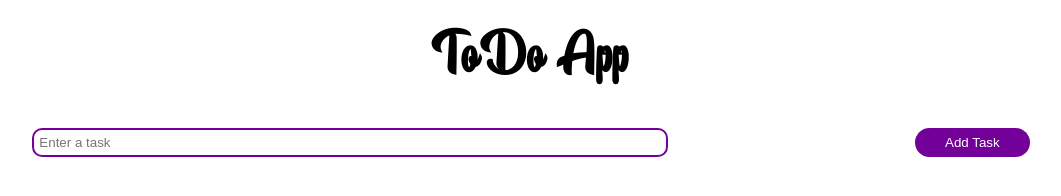
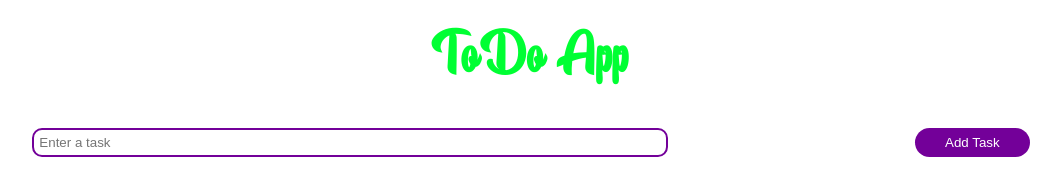
Before and after one commit to aditishelke77/todo-app, a plain HTML site: page index.html in a window 1280 px wide. Shown: the whole page, without its empty margins (109-1170 px from the left). Drawn offline with Linux system fonts and the light colour scheme.

Commit message:
heading color added

```diff
--- a/index.html
+++ b/index.html
@@ -12,6 +12,7 @@
         }
         .heading{
             text-align: center;
+            color: rgb(0, 255, 51);
             font-size: 50px;
             font-family:"RTC";
             src:url("./BeautyMountainsPersonalUse-od7z.ttf")
```
